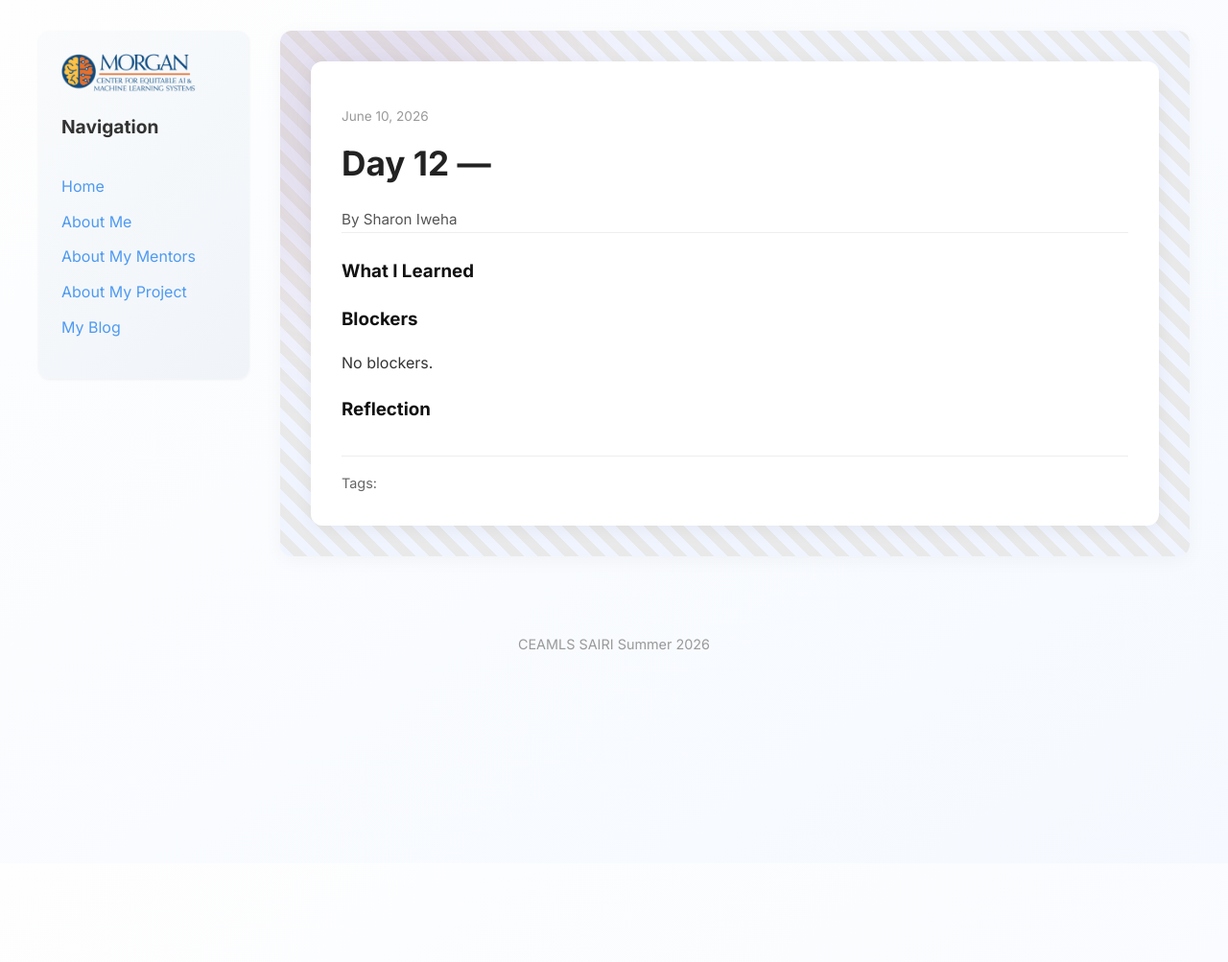
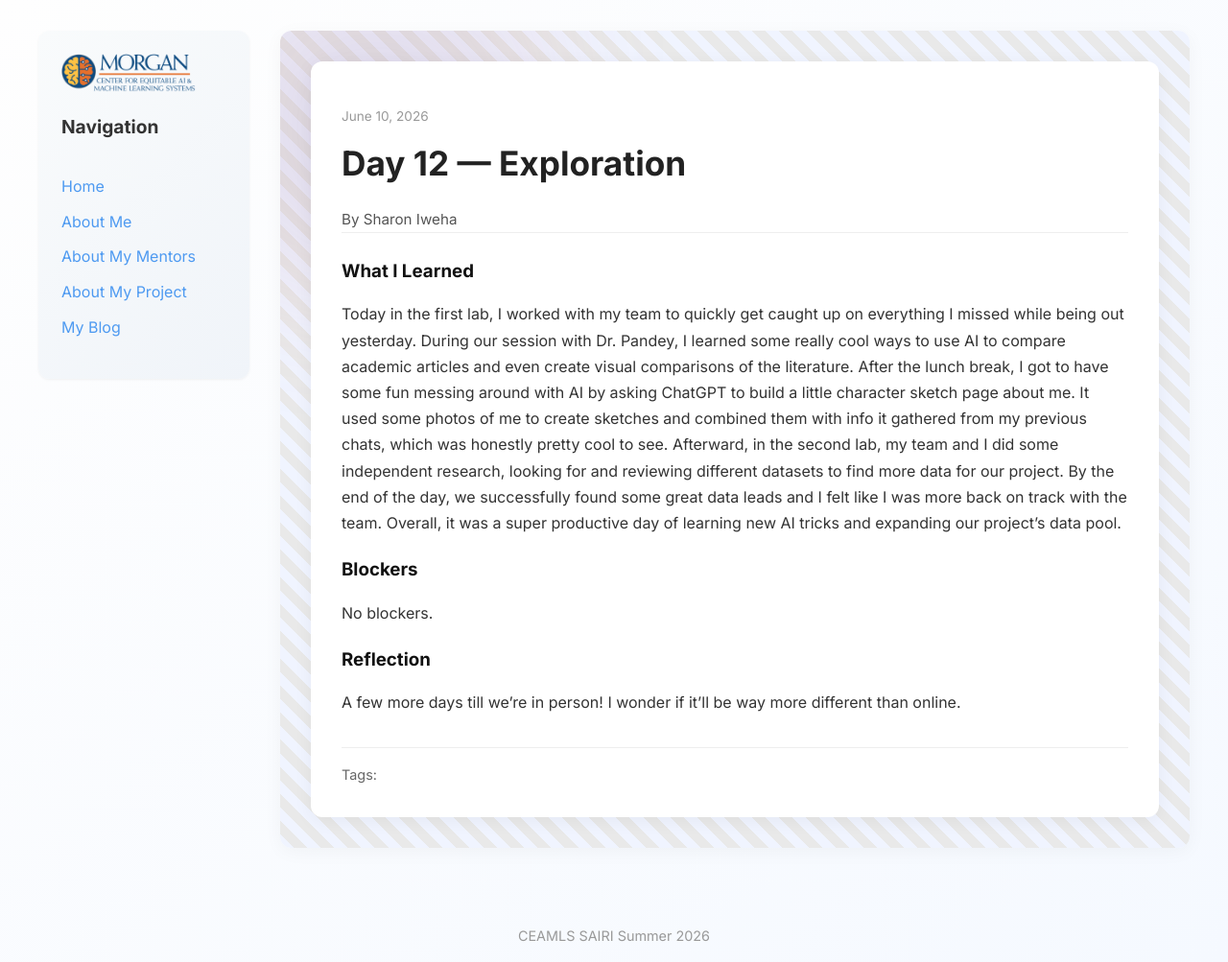
Before and after one commit to sharoniweha/sharoniweha.ceamls26.github.io, a Jekyll site: the page built from _posts/2026-06-10-day-12.md, in a window 1280 px wide. Shown: the whole page at 96% size. Built offline with Jekyll 4.4.1, drawn with Linux system fonts in a browser that asks for light colours; before the commit the page ends 900 px from its top, so only the background shows below that.

Commit message:
Update 2026-06-10-day-12.md

```diff
--- a/_posts/2026-06-10-day-12.md
+++ b/_posts/2026-06-10-day-12.md
@@ -1,15 +1,16 @@
 ---
 layout: post
-title: "Day 12 — "
+title: "Day 12 — Exploration"
 date: 2026-06-10
 permalink: /day12.html
 
 
 what_i_learned: |
+  Today in the first lab, I worked with my team to quickly get caught up on everything I missed while being out yesterday. During our session with Dr. Pandey, I learned some really cool ways to use AI to compare academic articles and even create visual comparisons of the literature. After the lunch break, I got to have some fun messing around with AI by asking ChatGPT to build a little character sketch page about me. It used some photos of me to create sketches and combined them with info it gathered from my previous chats, which was honestly pretty cool to see. Afterward, in the second lab, my team and I did some independent research, looking for and reviewing different datasets to find more data for our project. By the end of the day, we successfully found some great data leads and I felt like I was more back on track with the team. Overall, it was a super productive day of learning new AI tricks and expanding our project’s data pool.
 
 blockers: |
   No blockers.
 
 reflection: |
-
+  A few more days till we're in person! I wonder if it'll be way more different than online.
 ---
```
